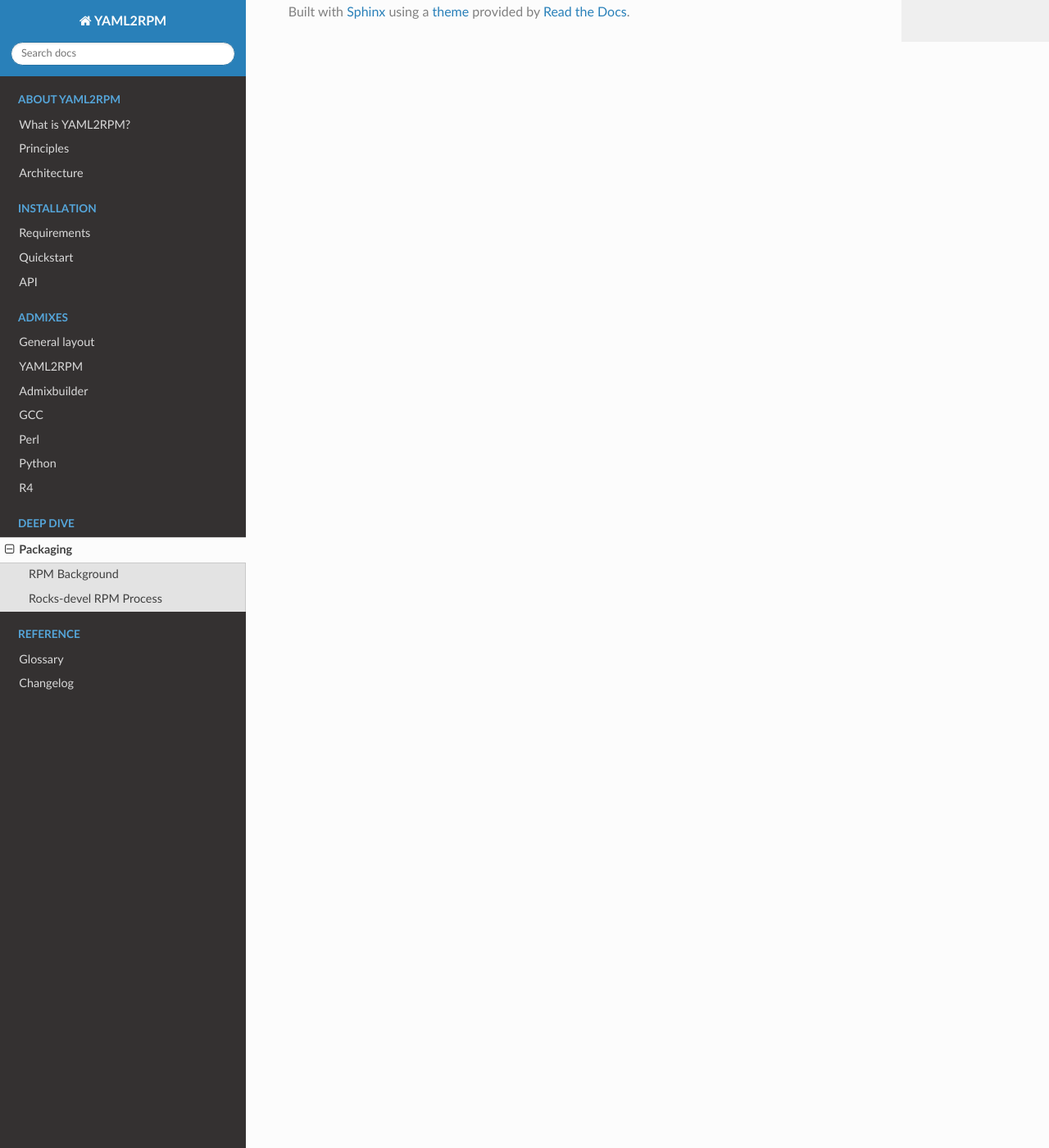
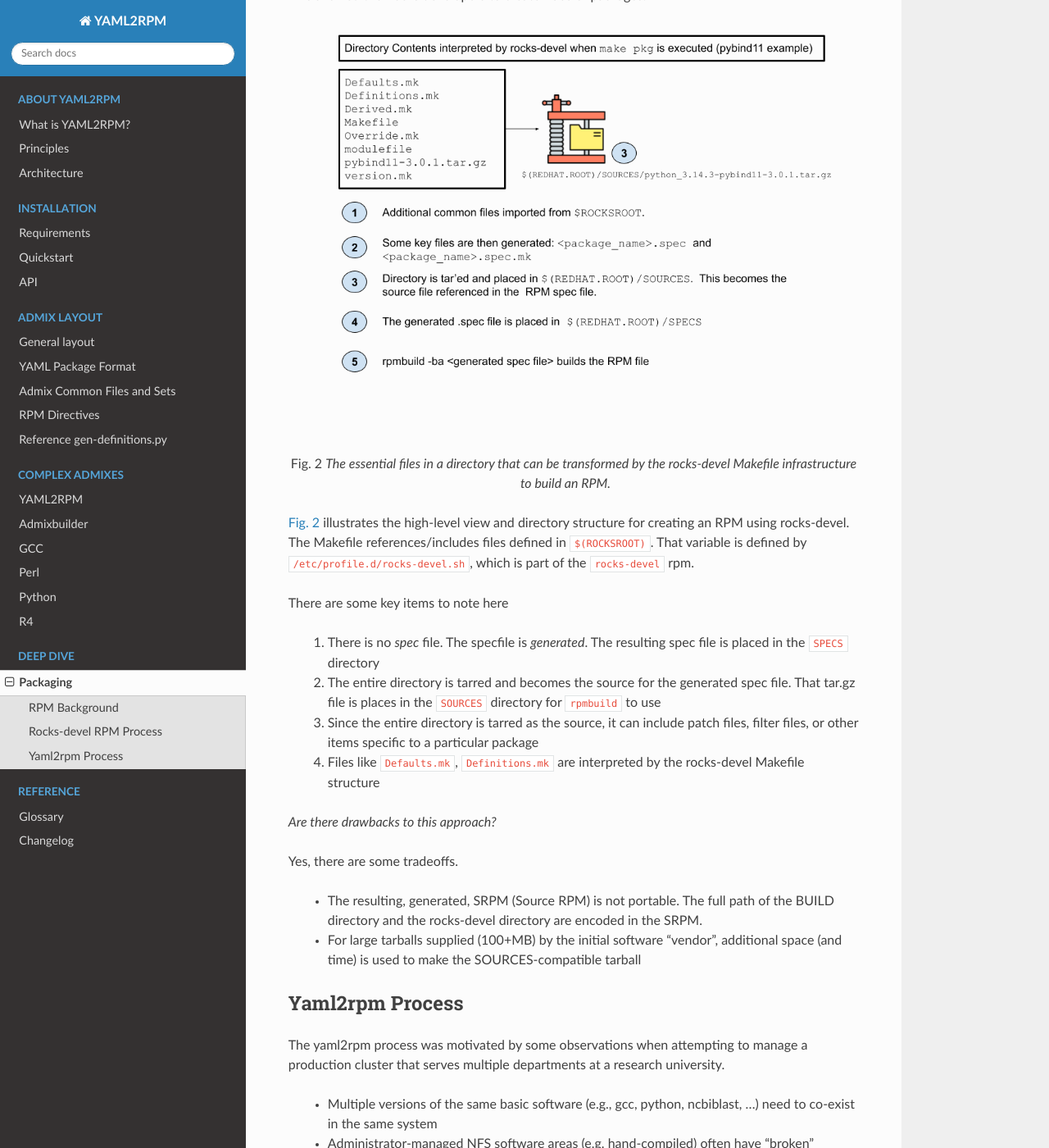
Before and after one commit to RCIC-UCI-Public/yaml2rpm-docs, a Sphinx documentation site: the page built from docs/source/deep-dive/packaging.rst, in a window 1280 px wide and 1400 px high, scrolled down 2488 px. Shown: the whole window at 82% size. Built offline with Sphinx 7.4.7 and the Read the Docs theme 3.1.0, drawn with Linux system fonts in a browser that asks for light colours; some of the changed text lies outside the part shown.

Commit message:
Building the layout skeleton admix, reference for gen-definitions. deep-dive figures now cross-ref'ed

```diff
--- a/docs/source/conf.py
+++ b/docs/source/conf.py
@@ -49,3 +49,6 @@ master_doc = 'index'
 # List of patterns, relative to source directory, that match files and
 # directories to ignore when looking for source files.
 exclude_patterns = []
+
+# Number figures
+numfig = True
--- a/docs/source/deep-dive/packaging.rst
+++ b/docs/source/deep-dive/packaging.rst
@@ -48,13 +48,17 @@ the direct authoring and maintenance of spec files.
 Building an RPM is performed with `rpmbuild <https://www.man7.org/linux/man-pages/man8/rpmbuild.8.html>`_ with files
 in a specific file system hierarchy
 
-.. _rpm-directory-structure:
+.. _dd_rpmdirs:
 
-.. image:: /images/RPM-Directory-Structure.png
+.. figure:: /images/RPM-Directory-Structure.png
       :align: center
       :alt: Directory Structure for building an RPM binary package
 
-In the image above, all source code and patches are placed in the ``SOURCES`` directory. The instructions for building the binary RPM is placed in the ``SPECS`` directory.  The ``~/.rpmmacros`` file is interpreted so that
+      The Directory structure **required** by an interpreted by ``rpmbuild`` to create an RPM.
+
+In :numref:`dd_rpmdirs`,` all source code and patches are placed in the ``SOURCES`` directory.
+The instructions for building the binary RPM is placed in the ``SPECS`` directory.
+The ``~/.rpmmacros`` file is interpreted so that
 this RPM directory structure can be anywhere desired. The *output* (binary RPM) is placed in the RPMS directory.
 
 .. tip::
@@ -70,12 +74,86 @@ Rocks-devel RPM Process
 -----------------------
 
 The authors of the `Rocks Cluster Toolkit <https://www.rocksclusters.org>`_ recognized that managing spec files at scale
-is a daunting task and did not scale well for a development group of 2-3 people. Using a Makefile infrastructure with
+is a daunting task and did not scale well for a small development group of 2-3 people.
+Using a Makefile infrastructure with
 a common (and extensive) set of rules, the definition of a single RPM package was reduced to a single directory.
-From that directory, the RPM directory structure needed by ``rpmbuild`` was generated and ``rpmbuild`` was then used
-to create the binary package.  That directory structure did *not* have an RPM spec file. Instead, the make-driven
-process generated a specfile and used the ``build:`` and ``install:`` targets defined in the directory.
 
-This had the distinct advantage where building a software package mostly focused on the specific compilation
-requirements instead of the arcane aspects of spec files.  The binary RPM was a byproduct.
+From this structure, the RPM directory structure needed by ``rpmbuild`` is generated and ``rpmbuild`` is then used
+to create the binary package.  This rocks-devel directory structure does *not* contain an RPM spec file.
+Instead, the make-driven process generates a specfile. That specfile invokes the ``build:`` and ``install:``
+targets defined in the per-package Makefile.  Any specific instructions (e.g., ``./configure``, ``python setup.py``,
+``R CMD INSTALL``, ...) to compile/install a piece of software are encodeded directly into the Makefile.
+
+This has the distinct advantage where building a software package mostly focuses on the specific compilation
+requirements instead of the arcane aspects of spec files.  The binary RPM is a *byproduct*.
 This allowed the Rocks developers to create 100s of packages.
+
+
+.. _dd_rocks_devel:
+
+.. figure:: /images/rocks-devel-processing.png
+      :align: center
+      :alt: Directory Structure for a rocks-devel compatible package
+
+      The essential files in a directory that can be transformed by the rocks-devel Makefile infrastructure
+      to build an RPM.
+
+:numref:`dd_rocks_devel` illustrates the high-level view and directory structure for creating an RPM using rocks-devel.
+The Makefile references/includes files defined in ``$(ROCKSROOT)``.  That variable is defined by
+``/etc/profile.d/rocks-devel.sh``, which is part of the ``rocks-devel`` rpm.
+
+There are some key items to note here
+
+    1. There is no *spec* file. The specfile is *generated*. The resulting spec file
+       is placed in the ``SPECS`` directory
+    2. The entire directory is tarred and becomes the source for the generated spec file. That tar.gz file
+       is places in the ``SOURCES`` directory for ``rpmbuild`` to use
+    3. Since the entire directory is tarred as the source, it can include patch files, filter files, or other items
+       specific to a particular package
+    4. Files like ``Defaults.mk``, ``Definitions.mk`` are interpreted by the rocks-devel Makefile structure
+
+*Are there drawbacks to this approach?*
+
+Yes, there are some tradeoffs.
+
+  * The resulting, generated, SRPM (Source RPM) is not portable. The full path of
+    the BUILD directory and the rocks-devel directory are encoded in the  SRPM.
+  * For large tarballs supplied (100+MB) by the initial software "vendor", additional space (and time) is used
+    to make the SOURCES-compatible tarball
+
+
+Yaml2rpm Process
+----------------
+
+The yaml2rpm process was motivated by some observations when attempting to manage a production cluster that serves
+multiple departments at a research university.
+
+   * Multiple versions of the same basic software (e.g., gcc, python, ncbiblast, ...) need to co-exist in the same
+     system
+   * Administrator-managed NFS software areas (e.g. hand-compiled) often have "broken" software trees because
+     dependencies are inadvertently changed (or removed).  NFS software areas are a potential performance
+     bottleneck for large clusters.
+   * The rocks-devel process build individual packages, but when two versions of the same software are required then
+     two subdirectories with nearly identical entries are required. The multiversion case was often just a single
+     version number change + source tarball.
+   * A particular application can have multiple dependencies. Without a naming convention, these are quite difficult to
+     encode
+   * Common build *memes* resulted in significant duplication of "Makefile code"
+   * An order of magnitude in the number of packages required for a campus-community cluster vs. a lab-cluster (the
+     Rocks targetted use case), made the rocks-devel process cumbersome
+
+.. tip::
+   The yaml2rpm process creates a temporary rocks-devel-compatible directory and then invokes the rocks-devel process
+   to to build the RPM
+
+
+.. _dd_yaml2rpm:
+
+.. figure:: /images/yaml2pm-for-a-single-pkg.png
+      :align: center
+      :alt: Transformations for yaml2rpm to rocks-devel to rpmbuild
+
+      Yaml2rpm transformations from package.yaml file and source tarball to completed RPM
+
+:numref:`dd_yaml2rpm` illustrates the major steps/transformations that occur to go from yaml-formatted package
+file + source tarball to RPM.
--- /dev/null
+++ b/docs/source/yamlformat/common-and-sets.rst
@@ -0,0 +1,6 @@
+Admix Common Files and Sets
+===========================
+
+.. _admix_common:
+
+Common files and sets.
--- /dev/null
+++ b/docs/source/yamlformat/gen-definitions.rst
@@ -0,0 +1,7 @@
+Reference gen-definitions.py
+============================
+
+.. _gen_definitions:
+
+
+Reference for gen-defintions.py
```
Also changed, not shown: other parts of docs/source/deep-dive/packaging.rst (+2 -2 lines), docs/source/index.rst (+11 -2 lines), docs/source/yamlformat/rpm-packaging-directives.rst (added, +8 -0 lines), docs/source/yamlformat/yaml-package.rst (added, +12 -0 lines), docs/source/images/rocks-devel-processing.png (added), docs/source/images/svg/rocks-devel-processing.svg (added), docs/source/images/svg/yaml2pm-for-a-single-pkg.svg (added), docs/source/images/yaml2pm-for-a-single-pkg.png (added), docs/source/yamlformat/files/foundation-admix-packages.yaml (renamed from docs/source/admixes/files/foundation-admix-packages.yaml), docs/source/yamlformat/files/foundation-module.yaml (renamed from docs/source/admixes/files/foundation-module.yaml), docs/source/yamlformat/files/versions.yaml (renamed from docs/source/admixes/files/versions.yaml), docs/source/yamlformat/overview.rst (renamed from docs/source/admixes/general.rst).
